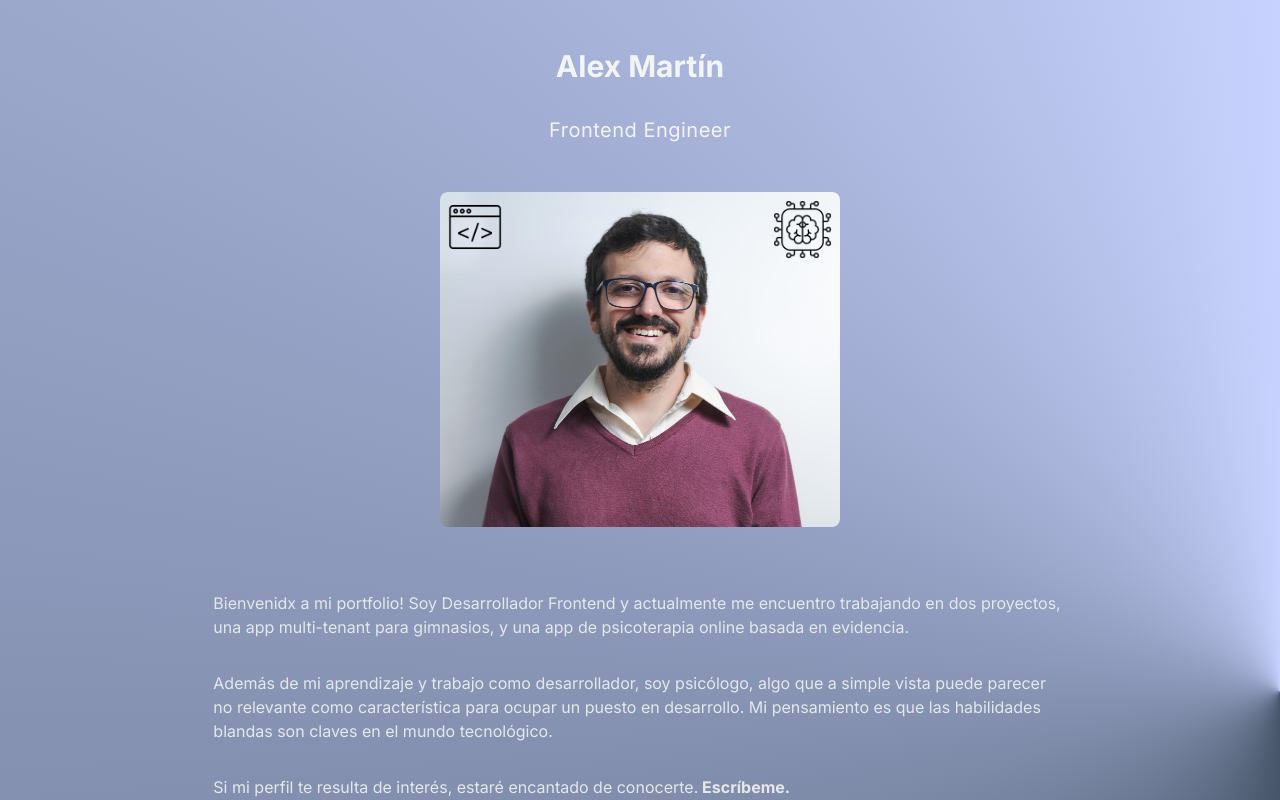
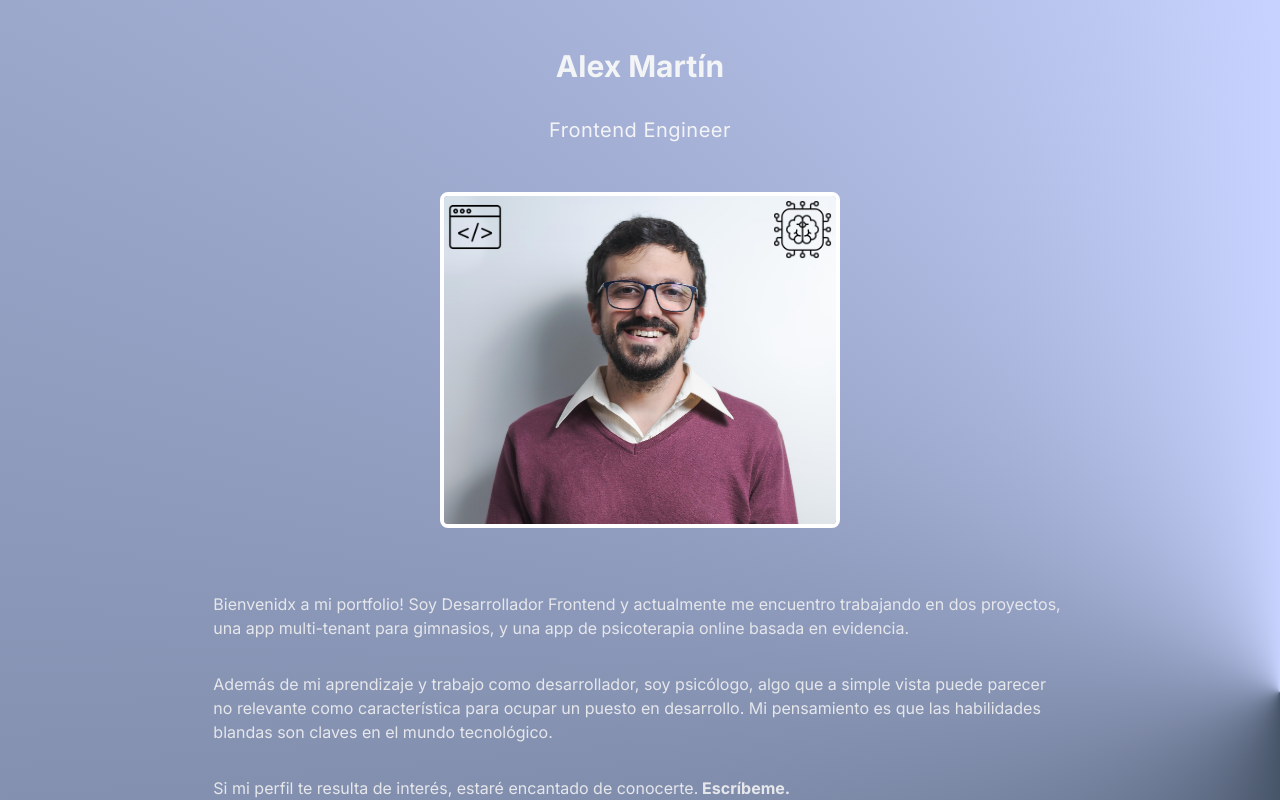
Before and after one commit to AlexEMartin/portfolio, a Next.js app: page / in a window 1280 px wide. Shown: the top 800 px of the page. Built offline with nearby package versions, Linux system fonts and the light colour scheme.

Commit message:
Img border

```diff
--- a/src/app/page.js
+++ b/src/app/page.js
@@ -36,7 +36,7 @@ export default function Home() {
       <div className="relative my-8">
         <Image
           data-aos="fade-right"
-          className="rounded-lg"
+          className="rounded-lg border-4 border-white"
           src="/perfil.jpg"
           width="400"
           height="500"
```
